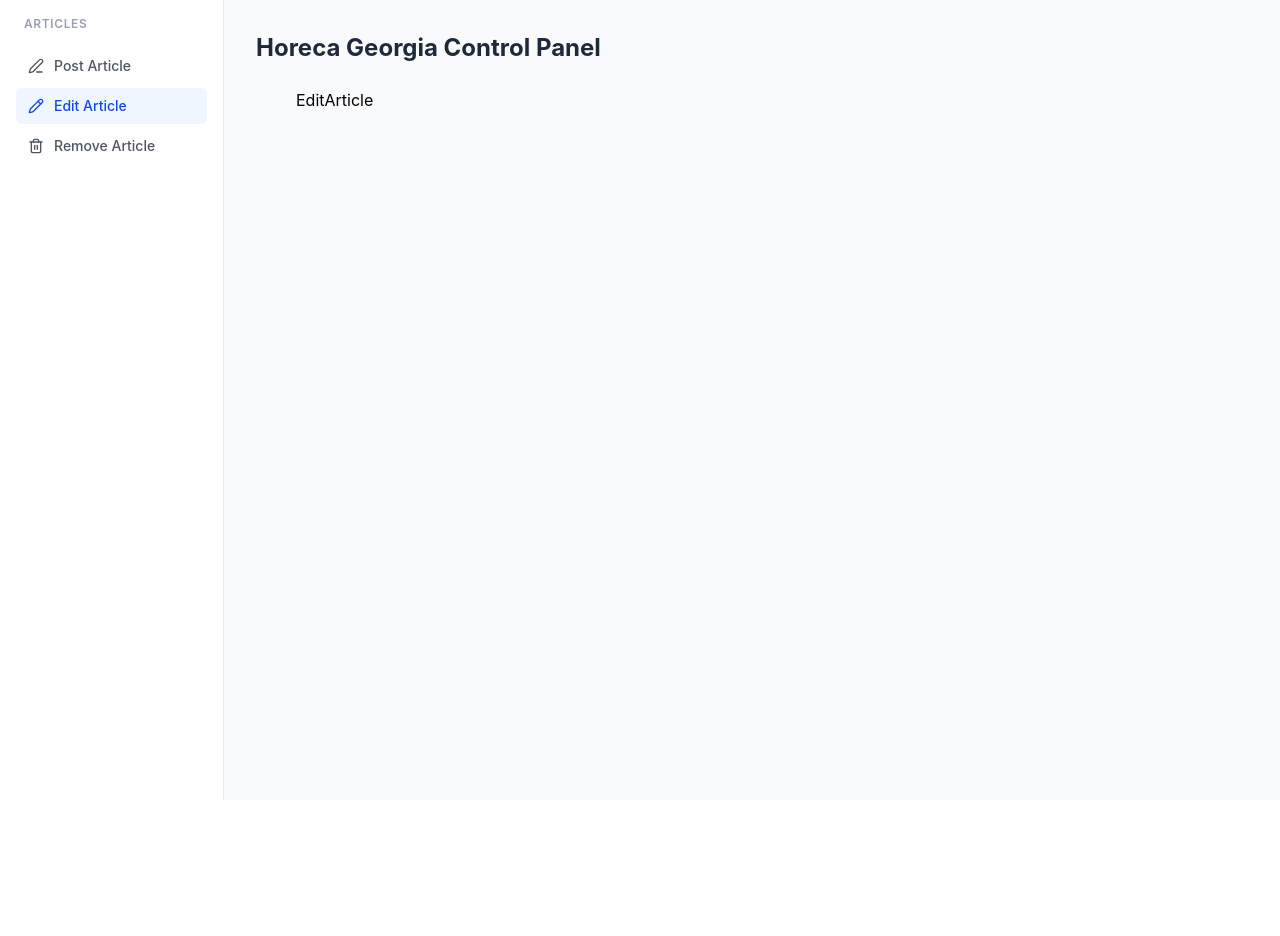
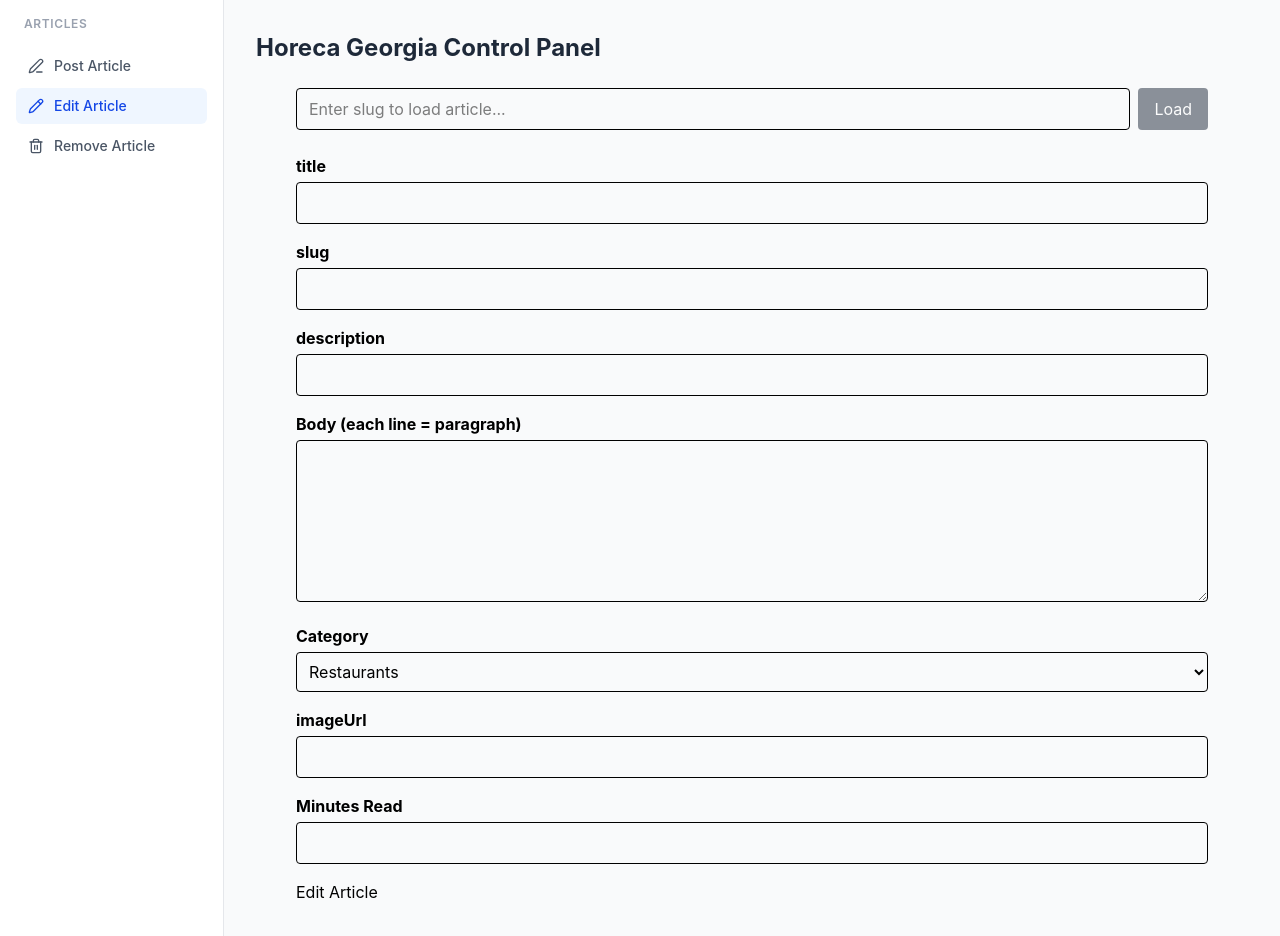
Before and after one commit to AchiGel/horeca-control-panel, a React (Vite) app: page /edit in a window 1280 px wide. Before the commit the page ends 800 px from the top, so only its background shows below. Built offline with nearby package versions, Linux system fonts and the light colour scheme; no server answers.

Commit message:
feature/add pages

```diff
--- a/src/api/api.ts
+++ b/src/api/api.ts
@@ -3,32 +3,42 @@ const BASE_URL = import.meta.env.VITE_BASE_URL;
 type FormType = {
   title: string;
   description: string;
+  slug: string;
   body: string;
   category: string;
   imageUrl: string;
   minutesRead: string;
 };
 
-export const postArticle = async (formProvided: FormType) => {
-  try {
-    const res = await fetch(`${BASE_URL}/articles`, {
-      method: "POST",
-      headers: {
-        "Content-Type": "application/json",
-      },
-      body: JSON.stringify({
-        ...formProvided,
-        body: formProvided.body.split("\n"),
-        categories: [formProvided.category],
-        minutesRead: Number(formProvided.minutesRead),
-      }),
-    });
+const transformForm = (form: FormType) => ({
+  ...form,
+  body: form.body.split("\n"),
+  categories: [form.category],
+  minutesRead: Number(form.minutesRead),
+});
 
-    if (!res.ok) throw new Error("Failed to post");
+export const postArticle = async (form: FormType) => {
+  const res = await fetch(`${BASE_URL}/articles`, {
+    method: "POST",
+    headers: { "Content-Type": "application/json" },
+    body: JSON.stringify(transformForm(form)),
+  });
+  if (!res.ok) throw new Error("Failed to post article");
+  return res.json();
+};
 
-    return await res.json();
-  } catch (err) {
-    console.error(err);
-    throw err;
-  }
+export const editArticle = async (form: FormType) => {
+  const res = await fetch(`${BASE_URL}/articles/${form.slug}`, {
+    method: "PUT",
+    headers: { "Content-Type": "application/json" },
+    body: JSON.stringify(transformForm(form)),
+  });
+  if (!res.ok) throw new Error("Failed to edit article");
+  return res.json();
 };
+
+export const fetchArticleBySlug = async (slug: string) => {
+  const res = await fetch(`${BASE_URL}/articles/${slug}`);
+  if (!res.ok) throw new Error("Article not found");
+  return res.json();
+};
--- /dev/null
+++ b/src/components/ArticleForm.tsx
@@ -0,0 +1,61 @@
+import type { ChangeEvent, FormEvent } from "react";
+import MinutesInput from "./MinutesInput";
+import Select from "./Select";
+import StatusMessage from "./StatusMessage";
+import TextArea from "./TextArea";
+import TextInput from "./TextInput";
+import type { ArticleFormType } from "../constants/article";
+
+type Props = {
+  form: ArticleFormType;
+  handleChange: (
+    e: ChangeEvent<HTMLInputElement | HTMLTextAreaElement | HTMLSelectElement>,
+  ) => void;
+  onSubmit: (e: FormEvent) => void;
+  loading: boolean;
+  submitLabel: string;
+  message: string | null;
+};
+
+const ArticleForm = ({
+  form,
+  handleChange,
+  onSubmit,
+  loading,
+  submitLabel,
+  message,
+}: Props) => {
+  return (
+    <form onSubmit={onSubmit} className="space-y-4">
+      <TextInput
+        inputCategory="title"
+        value={form.title}
+        handleChange={handleChange}
+      />
+      <TextInput
+        inputCategory="slug"
+        value={form.slug}
+        handleChange={handleChange}
+      />
+      <TextInput
+        inputCategory="description"
+        value={form.description}
+        handleChange={handleChange}
+      />
+      <TextArea value={form.body} handleChange={handleChange} />
+      <Select value={form.category} handleChange={handleChange} />
+      <TextInput
+        inputCategory="imageUrl"
+        value={form.imageUrl}
+        handleChange={handleChange}
+      />
+      <MinutesInput value={form.minutesRead} handleChange={handleChange} />
+      <button type="submit" disabled={loading}>
+        {loading ? "Loading..." : submitLabel}
+      </button>
+      <StatusMessage message={message} />
+    </form>
+  );
+};
+
+export default ArticleForm;
--- /dev/null
+++ b/src/components/StatusMessage.tsx
@@ -0,0 +1,7 @@
+export default function StatusMessage({ message }: { message: string | null }) {
+  if (!message) return null;
+  const isError = message.toLowerCase().includes("failed");
+  return (
+    <div className={isError ? "text-red-600" : "text-green-600"}>{message}</div>
+  );
+}
--- /dev/null
+++ b/src/constants/article.ts
@@ -0,0 +1,11 @@
+export const INITIAL_FORM = {
+  title: "",
+  description: "",
+  slug: "",
+  body: "",
+  category: "restaurants",
+  imageUrl: "",
+  minutesRead: "",
+};
+
+export type ArticleFormType = typeof INITIAL_FORM;
--- /dev/null
+++ b/src/hooks/useArticleForm.ts
@@ -0,0 +1,24 @@
+import { useState, type ChangeEvent } from "react";
+import { INITIAL_FORM } from "../constants/article";
+
+export const useArticleForm = (initial = INITIAL_FORM) => {
+  const [form, setForm] = useState(initial);
+  const [loading, setLoading] = useState(false);
+  const [message, setMessage] = useState<string | null>(null);
+
+  const handleChange = (
+    e: ChangeEvent<HTMLInputElement | HTMLTextAreaElement | HTMLSelectElement>,
+  ) => {
+    setForm((prev) => ({ ...prev, [e.target.name]: e.target.value }));
+  };
+
+  return {
+    form,
+    setForm,
+    loading,
+    setLoading,
+    message,
+    setMessage,
+    handleChange,
+  };
+};
--- a/src/pages/EditArticle.tsx
+++ b/src/pages/EditArticle.tsx
@@ -1,5 +1,78 @@
+import { useState, type ChangeEvent, type FormEvent } from "react";
+import { fetchArticleBySlug, editArticle } from "../api/api";
+import { INITIAL_FORM } from "../constants/article";
+import ArticleForm from "../components/ArticleForm";
+
 const EditArticle = () => {
-  return <div>EditArticle</div>;
+  const [slugSearch, setSlugSearch] = useState("");
+  const [form, setForm] = useState(INITIAL_FORM);
+  const [loading, setLoading] = useState(false);
+  const [fetching, setFetching] = useState(false);
+  const [message, setMessage] = useState<string | null>(null);
+
+  const handleFetch = async () => {
+    setFetching(true);
+    setMessage(null);
+    try {
+      const article = await fetchArticleBySlug(slugSearch);
+      setForm(article);
+    } catch {
+      setMessage("Article not found.");
+    } finally {
+      setFetching(false);
+    }
+  };
+
+  const handleChange = (
+    e: ChangeEvent<HTMLInputElement | HTMLTextAreaElement | HTMLSelectElement>,
+  ) => {
+    setForm((prev) => ({ ...prev, [e.target.name]: e.target.value }));
+  };
+
+  const handleSubmit = async (e: FormEvent) => {
+    e.preventDefault();
+    setLoading(true);
+    setMessage(null);
+    try {
+      await editArticle(form);
+      setMessage("Article updated successfully!");
+    } catch {
+      setMessage("Failed to update article. Please try again.");
+    } finally {
+      setLoading(false);
+    }
+  };
+
+  return (
+    <div className="space-y-6">
+      {/* Slug lookup */}
+      <div className="flex gap-2">
+        <input
+          className="border px-3 py-2 rounded w-full"
+          placeholder="Enter slug to load article..."
+          value={slugSearch}
+          onChange={(e) => setSlugSearch(e.target.value)}
+        />
+        <button
+          type="button"
+          onClick={handleFetch}
+          disabled={fetching || !slugSearch}
+          className="bg-gray-800 text-white px-4 py-2 rounded disabled:opacity-50"
+        >
+          {fetching ? "Loading..." : "Load"}
+        </button>
+      </div>
+
+      <ArticleForm
+        form={form}
+        handleChange={handleChange}
+        onSubmit={handleSubmit}
+        loading={loading}
+        submitLabel={"Edit Article"}
+        message={message}
+      />
+    </div>
+  );
 };
 
 export default EditArticle;
--- a/src/pages/PostArticle.tsx
+++ b/src/pages/PostArticle.tsx
@@ -1,20 +1,9 @@
 import { useState, type ChangeEvent, type FormEvent } from "react";
-import MinutesInput from "../components/MinutesInput";
-import Select from "../components/Select";
-import TextArea from "../components/TextArea";
-import TextInput from "../components/TextInput";
 import { postArticle } from "../api/api";
+import { INITIAL_FORM } from "../constants/article";
+import ArticleForm from "../components/ArticleForm";
 
 const PostArticle = () => {
-  const INITIAL_FORM = {
-    title: "",
-    description: "",
-    slug: "",
-    body: "",
-    category: "restaurants",
-    imageUrl: "",
-    minutesRead: "",
-  };
   const [form, setForm] = useState(INITIAL_FORM);
   const [loading, setLoading] = useState(false);
   const [message, setMessage] = useState<string | null>(null);
@@ -43,56 +32,14 @@ const PostArticle = () => {
     }
   };
   return (
-    <form onSubmit={handleSubmit} className="space-y-4">
-      {/* Title */}
-      <TextInput
-        inputCategory={"title"}
-        value={form.title}
-        handleChange={handleChange}
-      />
-
-      {/* Slug */}
-      <TextInput
-        inputCategory="slug"
-        value={form.slug}
-        handleChange={handleChange}
-      />
-
-      {/* Description */}
-
-      <TextInput
-        inputCategory={"description"}
-        value={form.description}
-        handleChange={handleChange}
-      />
-
-      {/* Body */}
-      <TextArea value={form.body} handleChange={handleChange} />
-
-      {/* Category */}
-      <Select value={form.category} handleChange={handleChange} />
-
-      {/* Image URL */}
-
-      <TextInput
-        inputCategory="imageUrl"
-        value={form.imageUrl}
-        handleChange={handleChange}
-      />
-
-      {/* Minutes Read */}
-      <MinutesInput value={form.minutesRead} handleChange={handleChange} />
-
-      {/* Submit */}
-      <button
-        type="submit"
-        disabled={loading}
-        className="bg-black text-white px-4 py-2 rounded disabled:opacity-50"
-      >
-        {loading ? "Posting..." : "Post Article"}
-      </button>
-      {message && <div>{message}</div>}
-    </form>
+    <ArticleForm
+      form={form}
+      handleChange={handleChange}
+      onSubmit={handleSubmit}
+      loading={loading}
+      submitLabel={"Post Article"}
+      message={message}
+    />
   );
 };
 
--- a/src/pages/RemoveArticle.tsx
+++ b/src/pages/RemoveArticle.tsx
@@ -1,5 +1,44 @@
+import { useState } from "react";
+import { removeArticle } from "../api/api";
+
 const RemoveArticle = () => {
-  return <div>RemoveArticle</div>;
+  const [slug, setSlug] = useState("");
+  const [loading, setLoading] = useState(false);
+  const [message, setMessage] = useState<string | null>(null);
+
+  const handleRemove = async () => {
+    if (!slug) return;
+    setLoading(true);
+    setMessage(null);
+    try {
+      await removeArticle(slug);
+      setMessage("Article removed successfully!");
+      setSlug("");
+    } catch {
+      setMessage("Failed to remove article. Please try again.");
+    } finally {
+      setLoading(false);
+    }
+  };
+
+  return (
+    <div className="space-y-4">
+      <input
+        className="border px-3 py-2 rounded w-full"
+        placeholder="Enter article slug..."
+        value={slug}
+        onChange={(e) => setSlug(e.target.value)}
+      />
+      <button
+        onClick={handleRemove}
+        disabled={loading || !slug}
+        className="bg-red-600 text-white px-4 py-2 rounded disabled:opacity-50"
+      >
+        {loading ? "Removing..." : "Remove Article"}
+      </button>
+      {message && <div>{message}</div>}
+    </div>
+  );
 };
 
 export default RemoveArticle;
```
